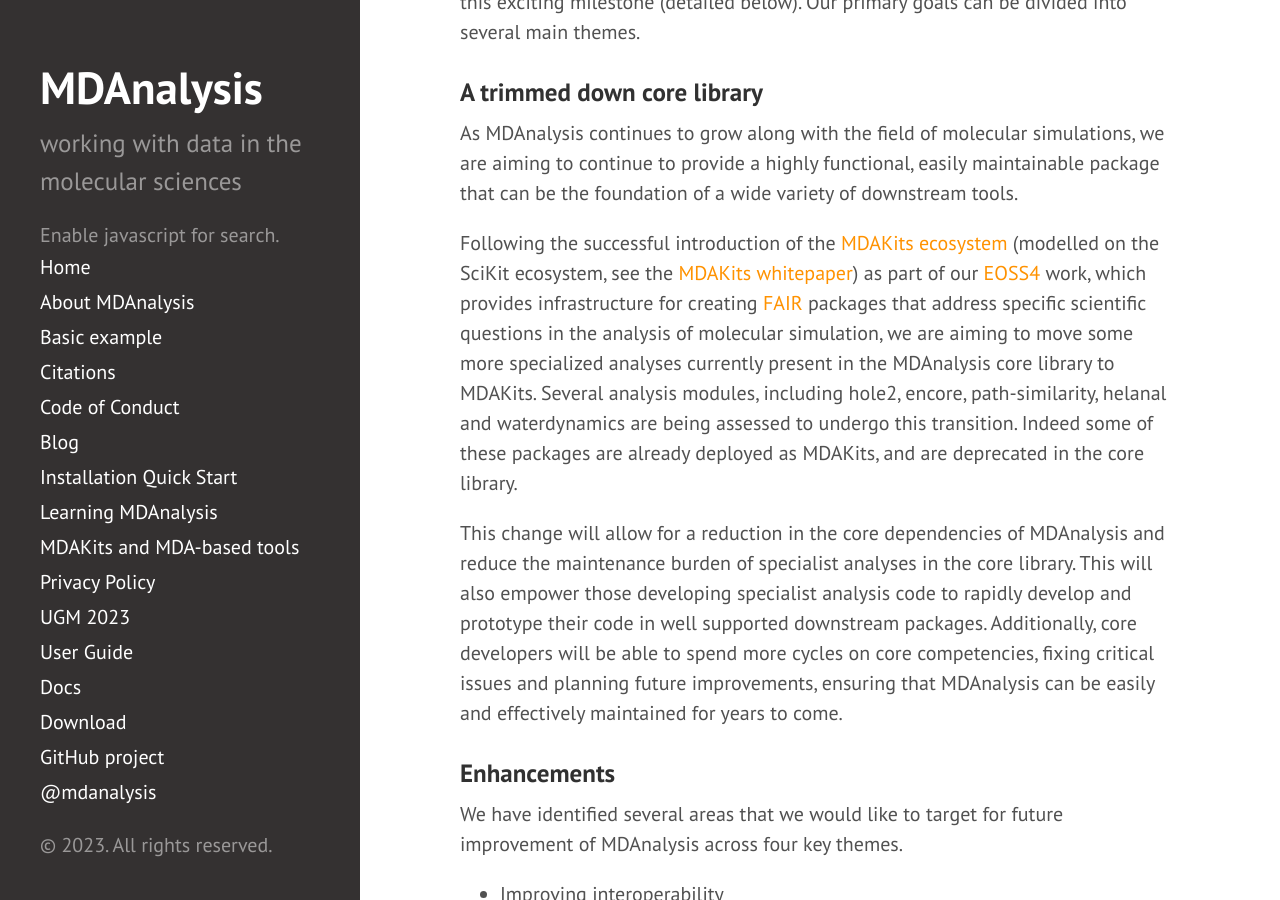
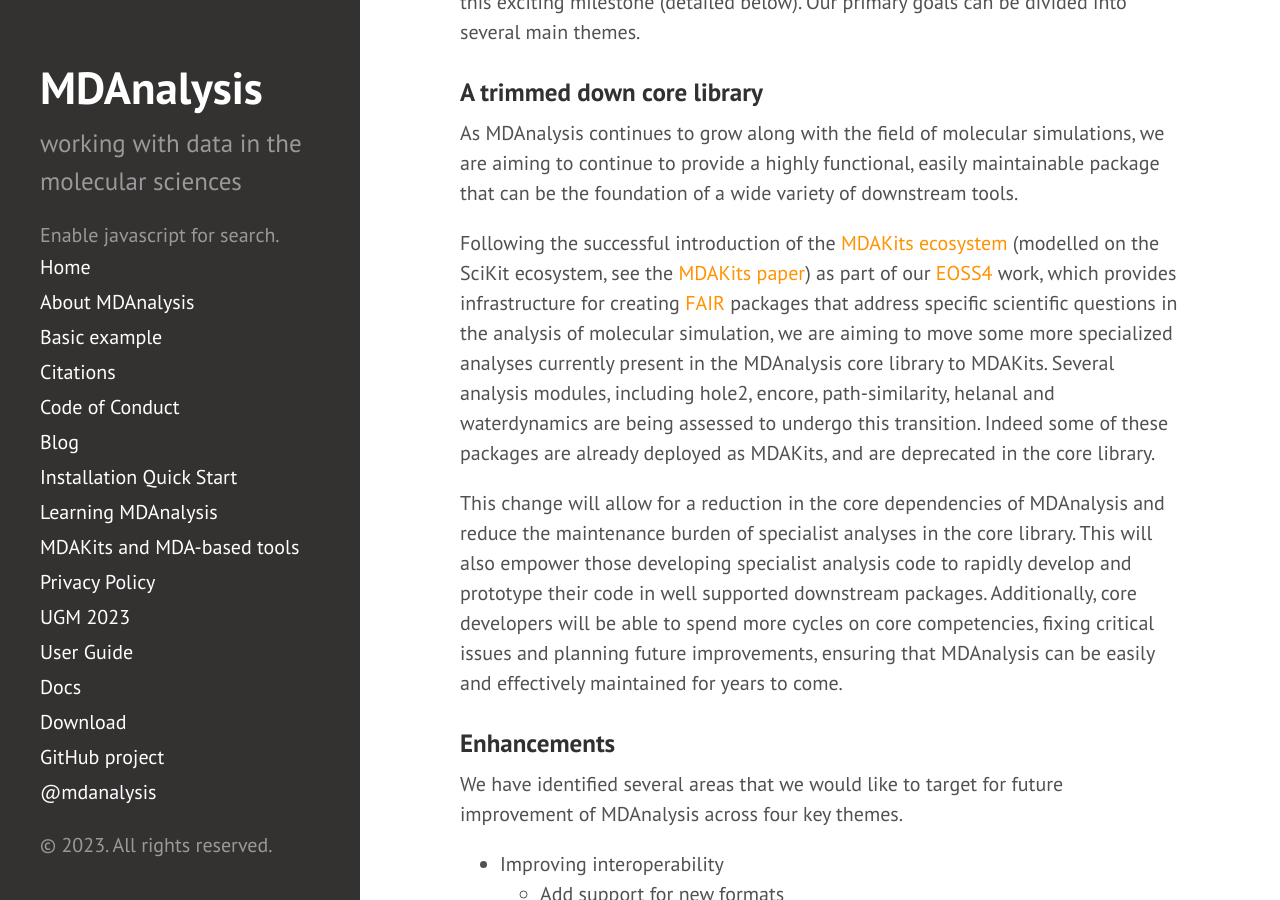
Before and after one commit to MDAnalysis/MDAnalysis.github.io, a Jekyll site: the page built from _posts/2023-10-09-towards_3.0.md, in a window 1280 px wide and 900 px high, scrolled down 301 px. Built offline with Jekyll 4.4.1, drawn with Linux system fonts in a browser that asks for light colours; comment, search, counter and statistics services are not loaded.

Commit message:
scipy paper

```diff
--- a/_posts/2023-10-09-towards_3.0.md
+++ b/_posts/2023-10-09-towards_3.0.md
@@ -12,7 +12,7 @@ MDAnalysis is beginning to plan for our 3.0 release! Following discussions at ou
 
 As MDAnalysis continues to grow along with the field of molecular simulations, we are aiming to continue to provide a highly functional, easily maintainable package that can be the foundation of a wide variety of downstream tools.
 
-Following the successful introduction of the [MDAKits ecosystem][] (modelled on the SciKit ecosystem, see the [MDAKits whitepaper][]) as part of our [EOSS4][] work, which provides infrastructure for creating [FAIR][] packages that address specific scientific questions in the analysis of molecular simulation, we are aiming to move some more specialized analyses currently present in the MDAnalysis core library to MDAKits. Several analysis modules, including  hole2, encore, path-similarity, helanal and waterdynamics are being assessed to undergo this transition. Indeed some of these packages are already deployed as MDAKits, and are deprecated in the core library.
+Following the successful introduction of the [MDAKits ecosystem][] (modelled on the SciKit ecosystem, see the [MDAKits paper][]) as part of our [EOSS4][] work, which provides infrastructure for creating [FAIR][] packages that address specific scientific questions in the analysis of molecular simulation, we are aiming to move some more specialized analyses currently present in the MDAnalysis core library to MDAKits. Several analysis modules, including  hole2, encore, path-similarity, helanal and waterdynamics are being assessed to undergo this transition. Indeed some of these packages are already deployed as MDAKits, and are deprecated in the core library.
 
 This change will allow for a reduction in the core dependencies of MDAnalysis and reduce the maintenance burden of specialist analyses in the core library. This will also empower those developing specialist analysis code to rapidly develop and prototype their code in well supported downstream packages. Additionally, core developers will be able to spend more cycles on core competencies, fixing critical issues and planning future improvements, ensuring that MDAnalysis can be easily and effectively maintained for years to come.
 
@@ -66,5 +66,5 @@ If you have any feedback on this roadmap or would like to discuss our future pla
 [GSOC project]: https://www.mdanalysis.org/blog/page4/#egor-marin-implementation-of-parallel-analysis-in-mdanalysis
 [mailing list]: https://groups.google.com/g/mdnalysis-discussion
 [MDAKits ecosystem]: https://github.com/MDAnalysis/mdakits
-[MDAKits whitepaper]: https://doi.org/10.6084/m9.figshare.20520726.v1
+[MDAKits paper]:  https://doi.org/10.25080/gerudo-f2bc6f59-00a
 [UGM]: https://www.mdanalysis.org/pages/ugm2023
```
